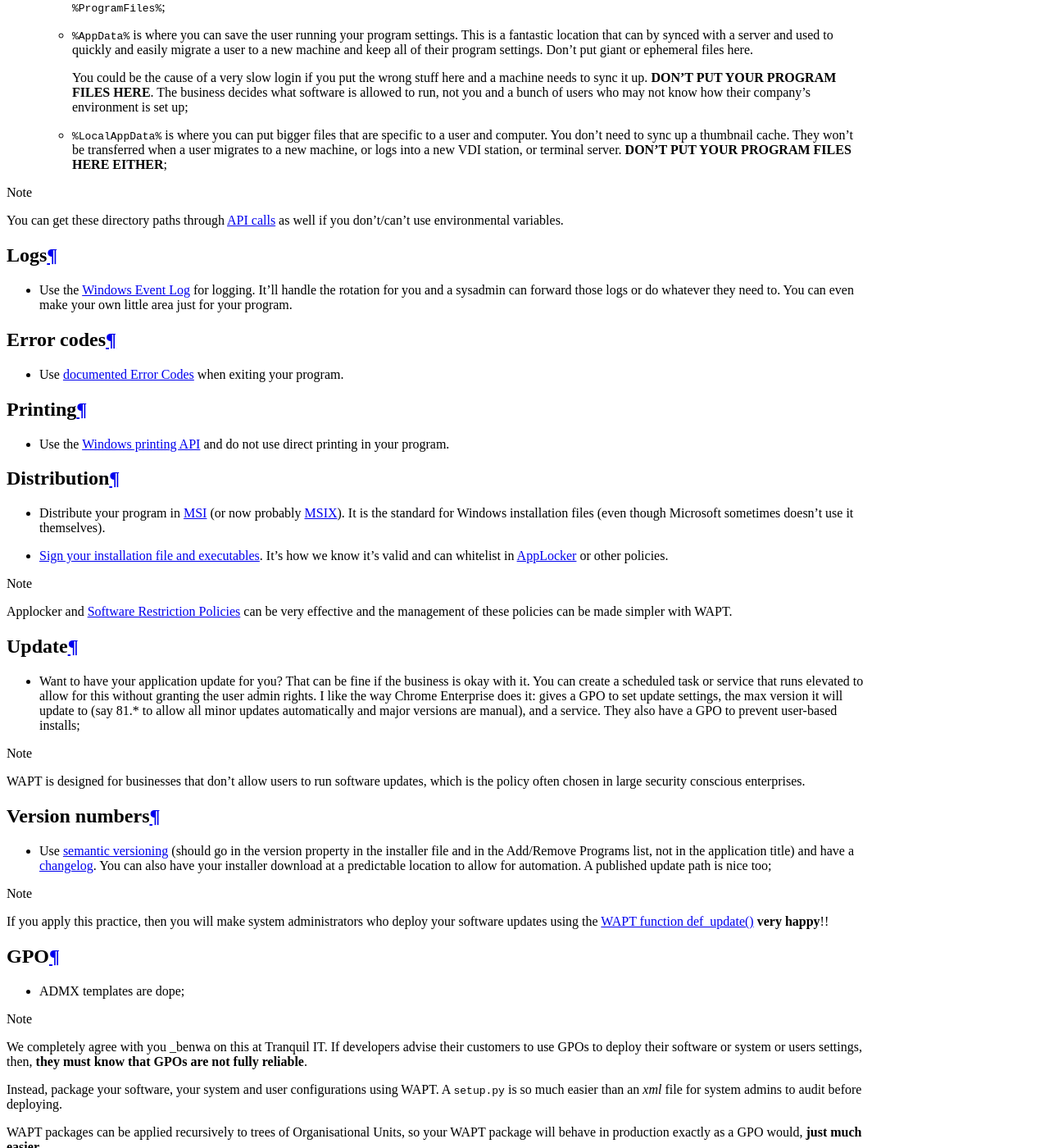
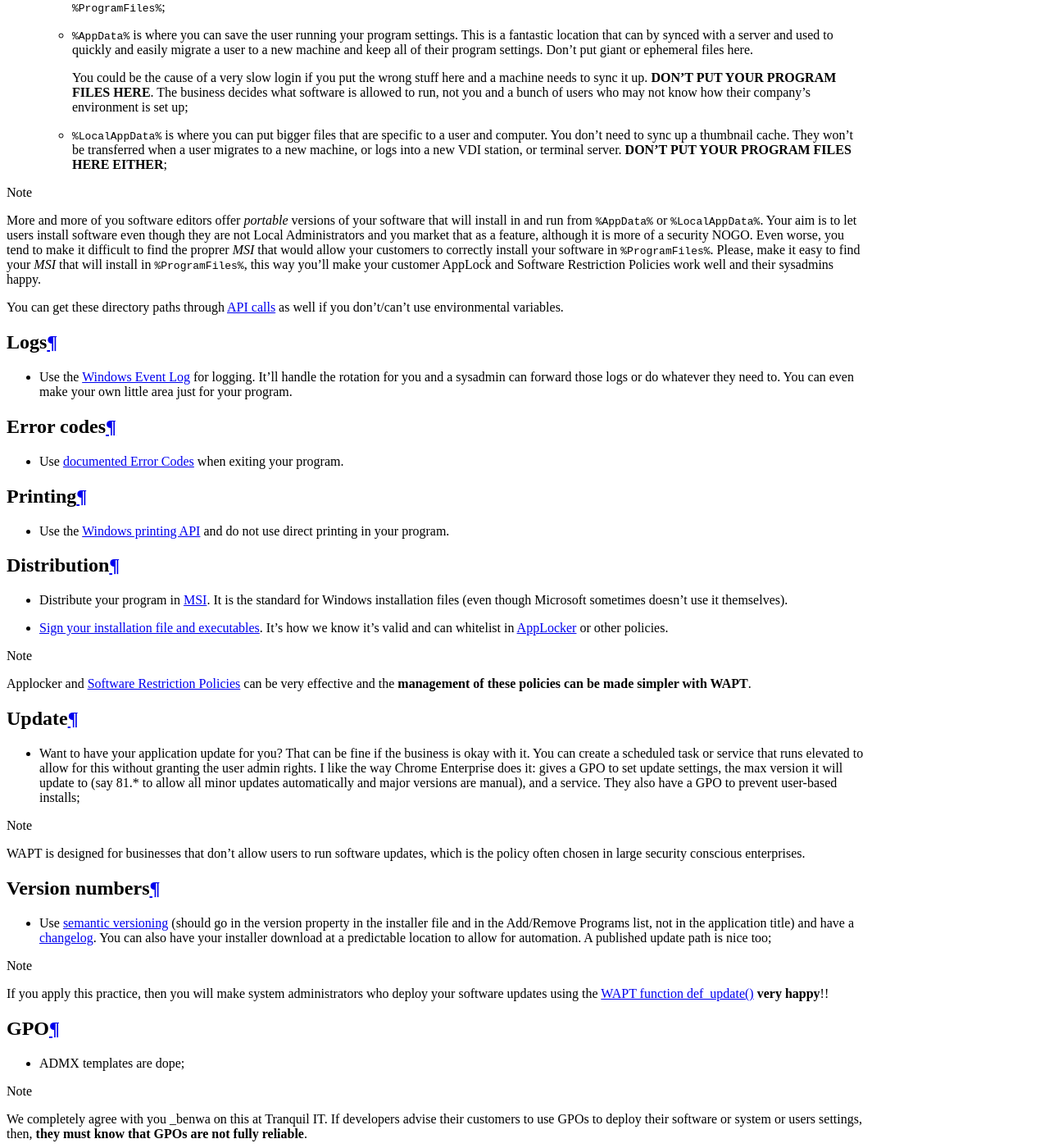
Before and after one commit to tranquilit/WAPT-Documentation, a Sphinx documentation site: the page built from source/wapt-software-best-practices.rst, in a window 1280 px wide and 1400 px high, scrolled down 1712 px. Shown: the whole window at 82% size. Built offline with Sphinx 7.4.7 and the Read the Docs theme 2.0.0, drawn with Linux system fonts in a browser that asks for light colours.

Commit message:
wapt-software-best-practices.rst

```diff
--- a/source/wapt-software-best-practices.rst
+++ b/source/wapt-software-best-practices.rst
@@ -25,7 +25,6 @@ Environnement variables
 
 * Environmental variables `have been around since DOS <https://en.wikipedia.org/wiki/Environment_variable#DOS>`_.
   They can make your (and my) life easier.
-
 
 Program directories
 -------------------
@@ -82,38 +81,44 @@ Program directories
 
 .. note::
 
+  More and more of you software editors offer *portable* versions
+  of your software that will install in and run from ``%AppData%``
+  or ``%LocalAppData%``. Your aim is to let users install software
+  even though they are not Local Administrators and you market that as a feature,
+  although it is more of a security NOGO. Even worse, you tend to make it
+  difficult to find the proprer :mimetype:`MSI` that would allow
+  your customers to correctly install your software in ``%ProgramFiles%``.
+  Please, make it easy to find your :mimetype:`MSI` that will install
+  in ``%ProgramFiles%``, this way you'll make your customer AppLock
+  and Software Restriction Policies work well and their sysadmins happy.
+
   You can get these directory paths through `API calls <https://docs.microsoft.com/en-us/windows/win32/shell/known-folders>`_
   as well if you don't/can't use environmental variables.
 
-
 Logs
--------------------
+----
 
 * Use the `Windows Event Log <https://docs.microsoft.com/en-us/windows/win32/eventlog/event-logging>`_ for logging.
   It'll handle the rotation for you and a sysadmin can forward those logs
   or do whatever they need to. You can even make your own little area
   just for your program.
 
-
 Error codes
--------------------
+-----------
 
 * Use `documented Error Codes <https://docs.microsoft.com/en-us/windows/win32/debug/system-error-codes>`_
   when exiting your program.
 
-
 Printing
--------------------
+--------
 
 * Use the `Windows printing API <https://docs.microsoft.com/en-us/windows/win32/printdocs/printdocs-printing>`_
   and do not use direct printing in your program.
 
+Distribution
+------------
 
-Distribution
--------------------
-
-* Distribute your program in `MSI <https://docs.microsoft.com/en-us/windows/win32/msi/installer-function-reference>`_
-  (or now probably `MSIX <https://docs.microsoft.com/en-us/windows/msix/overview>`_).
+* Distribute your program in `MSI <https://docs.microsoft.com/en-us/windows/win32/msi/installer-function-reference>`_.
   It is the standard for Windows installation files (even though Microsoft
   sometimes doesn't use it themselves).
 
@@ -124,13 +129,11 @@ Distribution
 .. note::
 
   Applocker and `Software Restriction Policies <https://dev.tranquil.it/samba/en/samba_config_client/client_SRP.html>`_
-  can be very effective and the management of these policies can be made simpler
-  with WAPT.
-
-
+  can be very effective and the **management of these policies
+  can be made simpler with WAPT**.
 
 Update
--------------------
+------
 
 * Want to have your application update for you? That can be fine if the business
   is okay with it. You can create a scheduled task or service that runs elevated
@@ -146,7 +149,7 @@ Update
   which is the policy often chosen in large security conscious enterprises.
 
 Version numbers
--------------------
+---------------
 
 * Use `semantic versioning <https://semver.org/>`_ (should go in the version property
   in the installer file and in the Add/Remove Programs list, not in the application title)
@@ -160,9 +163,8 @@ Version numbers
   who deploy your software updates using the
   :ref:`WAPT function def_update() <envdev_setup>` **very happy**!!
 
-
 GPO
--------------------
+---
 
 * ADMX templates are dope;
 
@@ -180,9 +182,8 @@ GPO
   so your WAPT package will behave in production exactly as a GPO would,
   **just much easier**.
 
-
 License dongles
--------------------
+---------------
 
 * USB license dongles are a sin. Use a regular software or network license.
   I'm sure there are off the shelf ones so you don't have to reinvent the wheel;
@@ -200,13 +201,11 @@ License dongles
   of the licence, make the routine work with
   :ref:`proxies <proper_use_of_proxy_in_software>`.
 
-
 Networking
--------------------
+----------
 
 * Don't use that damn custom IPv4 input field. Use FDQNs. IPv6 had been around
   since 1998 and will work with your software if you just give it a chance;
-
 
 * The Windows Firewall (can't really say much about third party ones)
   is going to stay on. Know the difference between an incoming and outgoing rule.
@@ -226,9 +225,8 @@ Networking
   just for you. It is easy to code your software to work with proxies,
   so please do!
 
-
 PDFs
--------------------
+----
 
 * Don't ship a software that requires allowing javascript to run in PDF readers.
   Business logic should be run before outputting to a PDF, not after.
```
